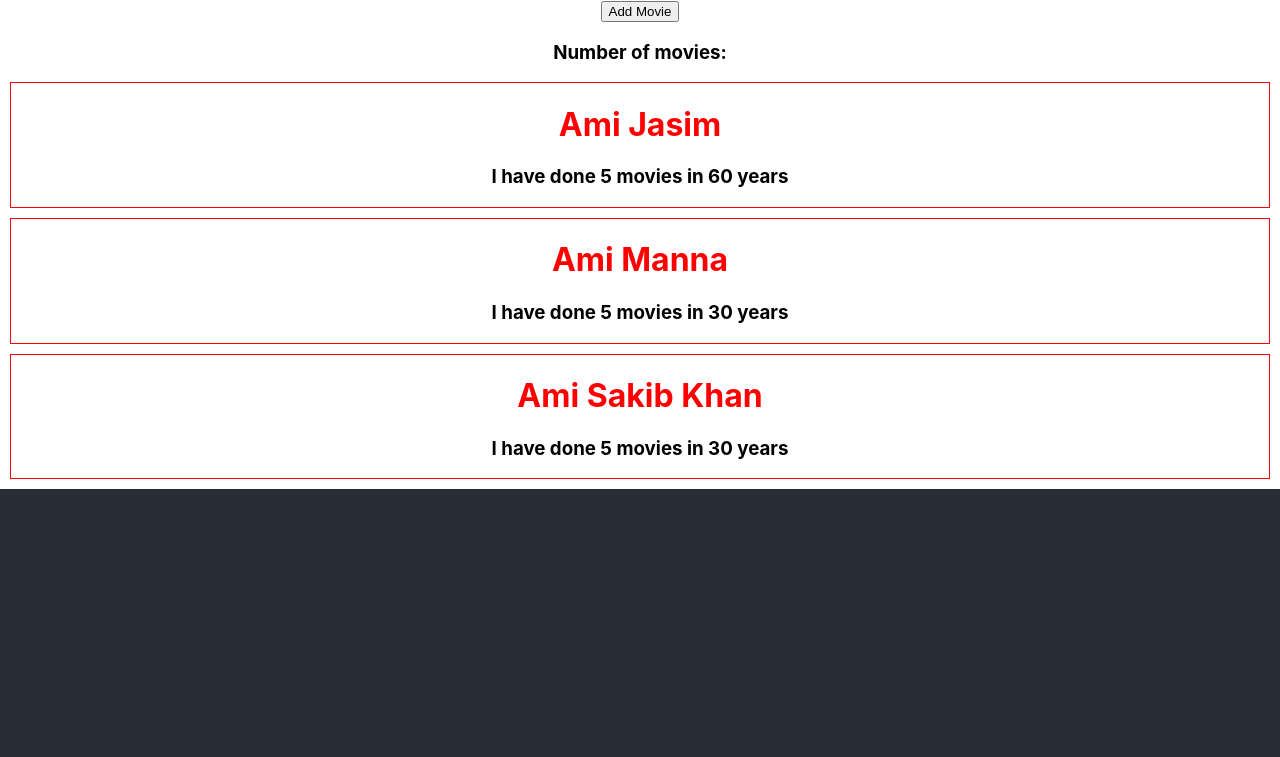
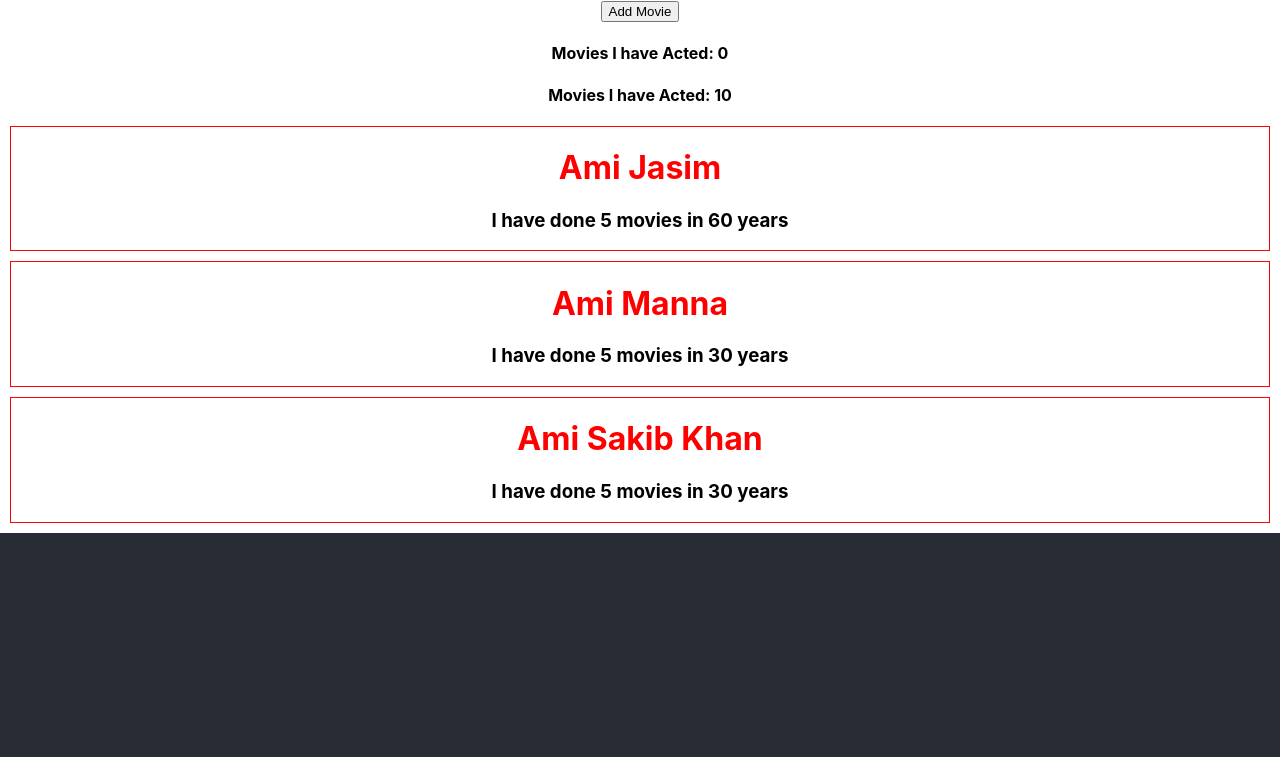
Before and after one commit to Ahsanul-kabir/web-day-48-how-react-works-recap-react-concepts, a React (Create React App) app: page / in a window 1280 px wide. Shown: the top 757 px of the page. Built offline with nearby package versions, Linux system fonts and the light colour scheme.

Commit message:
8 Event handler state update and pass state Recap added

```diff
--- a/src/App.js
+++ b/src/App.js
@@ -23,15 +23,22 @@ function App() {
 function MovieCounter() {
   const [count, setCount] = useState(0);
 
-  console.log(count, setCount)
+  const handleClick = () => setCount(count + 1);
   return (
     <div>
-      <button>Add Movie</button>
-      <h3>Number of movies: </h3>
+      <button onClick={handleClick}>Add Movie</button>
+      {/* <h3>Number of movies: {count}</h3> */}
+
+      <MovieDisplay movies={count}></MovieDisplay>
+      <MovieDisplay movies={count + 10}></MovieDisplay>
+
     </div>
   )
 }
 
+function MovieDisplay(props) {
+  return <h4>Movies I have Acted: {props.movies}</h4>
+}
 
 function Nayok(props) {
   const nayokStyle = {
```
